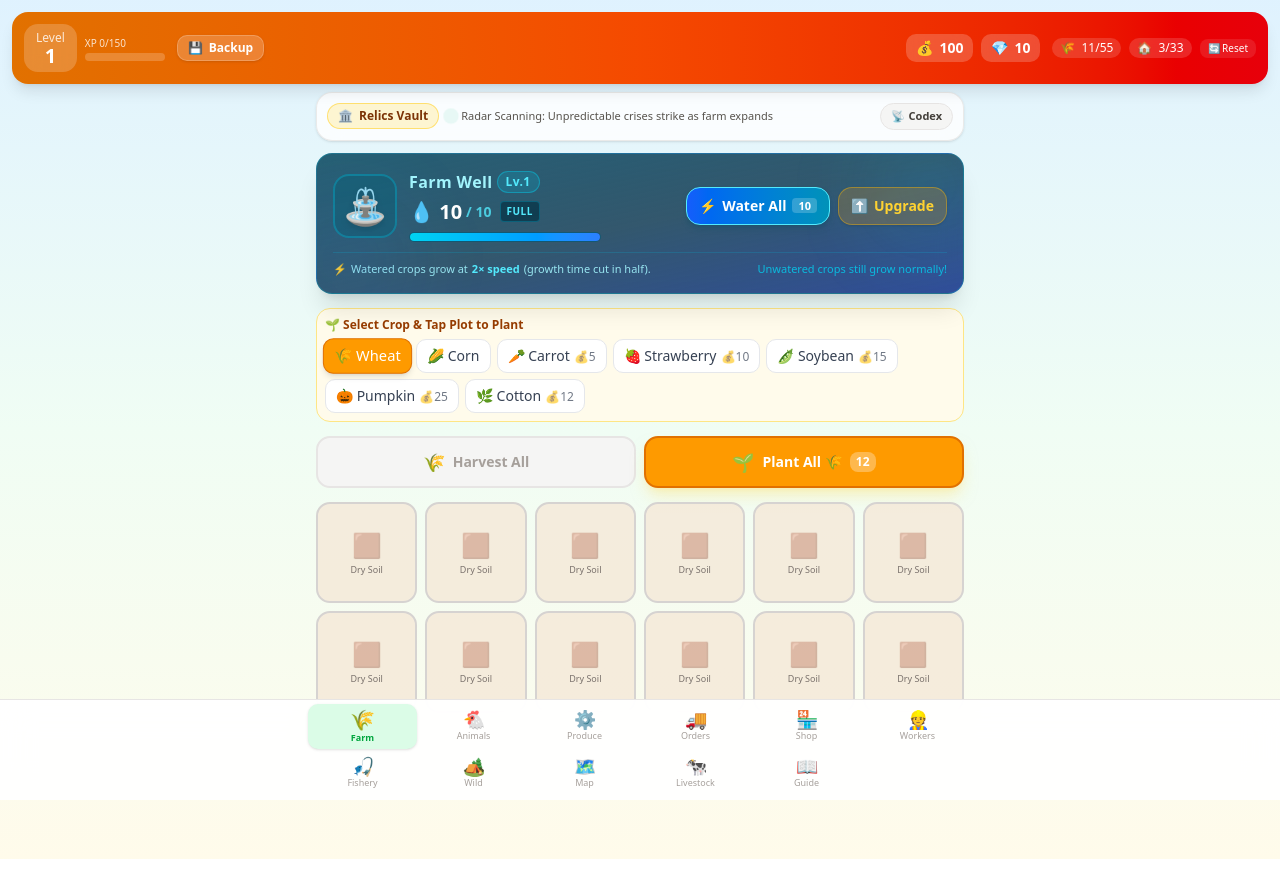
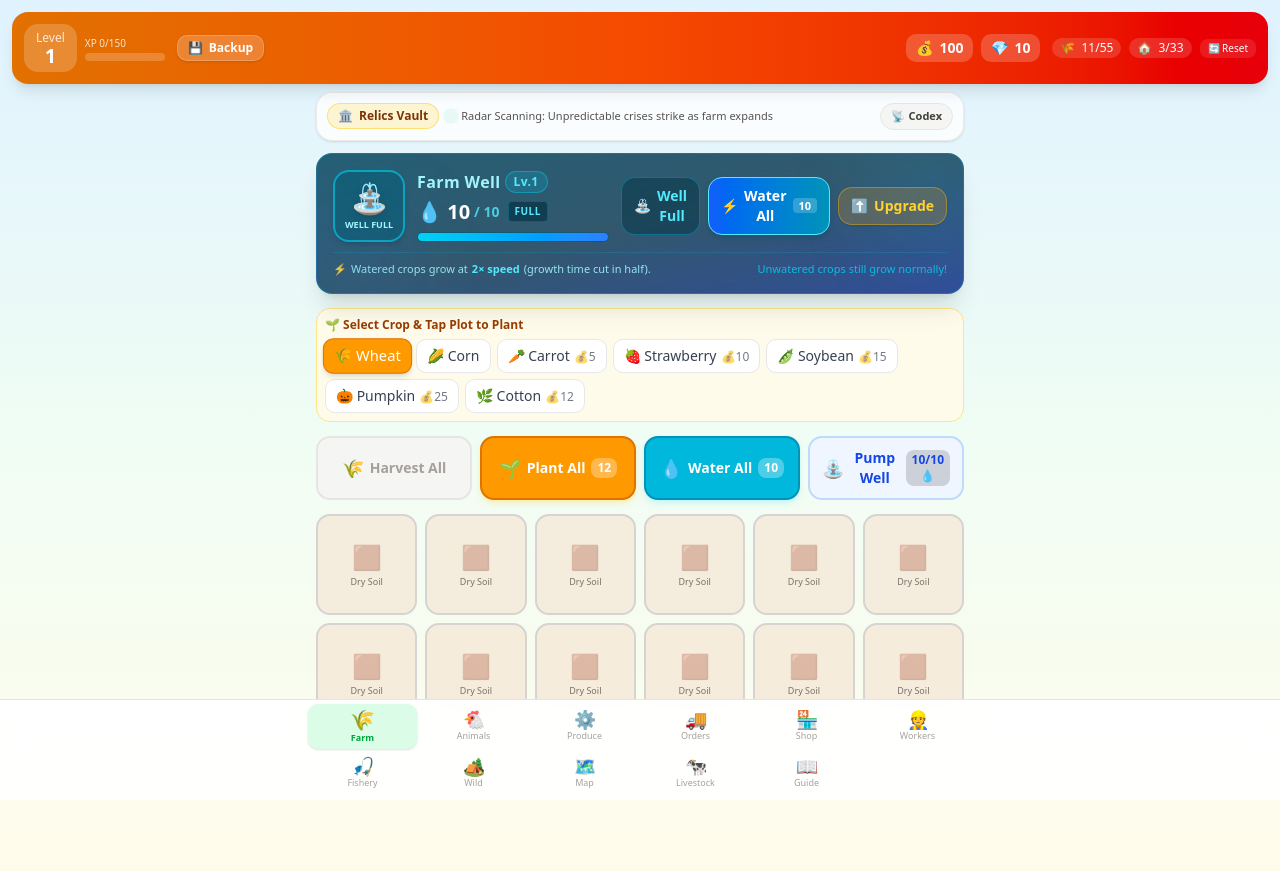
Before and after one commit to abhi543/meadowlands, a Next.js app: page / in a window 1280 px wide. Built offline with nearby package versions, Linux system fonts and the light colour scheme.

Commit message:
fix(farm): add prominent Water All and Pump Well buttons to Farm Grid batch controls and clarify well UI

```diff
--- a/src/components/game/FarmGrid.tsx
+++ b/src/components/game/FarmGrid.tsx
@@ -17,6 +17,9 @@ export function FarmGrid() {
     harvestAllPlots,
     waterPlot,
     waterLevel,
+    maxWaterLevel,
+    pumpWell,
+    waterAllPlots,
     silo,
     coins,
     systemicEvent,
@@ -30,9 +33,14 @@ export function FarmGrid() {
 
   const visiblePlots = plots.slice(0, unlockedPlots);
 
-  // Count ready and empty plots for batch actions
+  // Count ready, empty, and unwatered plots for batch actions
   const readyCount = visiblePlots.filter(p => p.crop && p.ready).length;
   const emptyCount = visiblePlots.filter(p => !p.crop).length;
+  const unwateredCount = visiblePlots.filter(p => !p.isWatered).length;
+  const effectiveMaxWater = maxWaterLevel || 10;
+  const isWellFull = waterLevel >= effectiveMaxWater;
+  const canWaterAll = waterLevel > 0 && unwateredCount > 0;
+  const waterableCount = Math.min(waterLevel, unwateredCount);
   const selectedCropDef = CROPS[selectedCrop];
   const totalPlantCost = emptyCount * selectedCropDef.seedCost;
   const canAffordPlantAll = selectedCropDef.seedCost === 0 || coins >= totalPlantCost;
@@ -84,21 +92,21 @@ export function FarmGrid() {
       )}
 
       {/* Batch Action Buttons */}
-      <div className="flex gap-2 flex-wrap">
+      <div className="grid grid-cols-2 sm:grid-cols-4 gap-2">
         {/* Harvest All */}
         <button
           onClick={() => harvestAllPlots()}
           disabled={readyCount === 0}
-          className={`flex-1 min-w-[140px] px-4 py-2.5 rounded-xl font-semibold text-sm transition-all border-2 flex items-center justify-center gap-2 ${
+          className={`px-3 py-2.5 rounded-xl font-semibold text-xs sm:text-sm transition-all border-2 flex items-center justify-center gap-1.5 ${
             readyCount > 0
-              ? 'bg-green-500 hover:bg-green-600 text-white border-green-600 shadow-lg shadow-green-200/50 active:scale-95'
+              ? 'bg-green-500 hover:bg-green-600 text-white border-green-600 shadow-md shadow-green-200/50 active:scale-95'
               : 'bg-stone-100 dark:bg-stone-800 text-stone-400 dark:text-stone-500 border-stone-200 dark:border-stone-700 cursor-not-allowed'
           }`}
         >
-          <span className="text-lg">{'🌾'}</span>
+          <span className="text-base sm:text-lg">{'🌾'}</span>
           Harvest All
           {readyCount > 0 && (
-            <span className="bg-white/30 px-1.5 py-0.5 rounded-md text-xs font-bold">
+            <span className="bg-white/30 px-1.5 py-0.5 rounded-md text-[10px] sm:text-xs font-bold">
               {readyCount}
             </span>
           )}
@@ -108,22 +116,76 @@ export function FarmGrid() {
         <button
           onClick={() => plantAllCrops(selectedCrop)}
           disabled={emptyCount === 0 || !canAffordPlantAll}
-          className={`flex-1 min-w-[140px] px-4 py-2.5 rounded-xl font-semibold text-sm transition-all border-2 flex items-center justify-center gap-2 ${
+          className={`px-3 py-2.5 rounded-xl font-semibold text-xs sm:text-sm transition-all border-2 flex items-center justify-center gap-1.5 ${
             emptyCount > 0 && canAffordPlantAll
-              ? 'bg-amber-500 hover:bg-amber-600 text-white border-amber-600 shadow-lg shadow-amber-200/50 active:scale-95'
+              ? 'bg-amber-500 hover:bg-amber-600 text-white border-amber-600 shadow-md shadow-amber-200/50 active:scale-95'
               : 'bg-stone-100 dark:bg-stone-800 text-stone-400 dark:text-stone-500 border-stone-200 dark:border-stone-700 cursor-not-allowed'
           }`}
         >
-          <span className="text-lg">{'🌱'}</span>
-          Plant All {selectedCropDef.emoji}
+          <span className="text-base sm:text-lg">{'🌱'}</span>
+          Plant All
           {emptyCount > 0 && (
-            <span className="bg-white/30 px-1.5 py-0.5 rounded-md text-xs font-bold">
+            <span className="bg-white/30 px-1.5 py-0.5 rounded-md text-[10px] sm:text-xs font-bold">
               {emptyCount}
             </span>
           )}
           {totalPlantCost > 0 && (
-            <span className="text-xs opacity-80">{'💰'}{totalPlantCost}</span>
+            <span className="text-[10px] sm:text-xs opacity-80">{'💰'}{totalPlantCost}</span>
           )}
+        </button>
+
+        {/* Water All */}
+        <button
+          onClick={() => {
+            if (waterLevel <= 0) {
+              useGameStore.getState().addNotification('Well is dry (0 💧)! Tap Pump Well to draw water.', '💧', 'info');
+              return;
+            }
+            if (unwateredCount === 0) {
+              useGameStore.getState().addNotification('All plots are already hydrated! 💧', '💧', 'info');
+              return;
+            }
+            waterAllPlots();
+          }}
+          className={`px-3 py-2.5 rounded-xl font-semibold text-xs sm:text-sm transition-all border-2 flex items-center justify-center gap-1.5 active:scale-95 ${
+            canWaterAll
+              ? 'bg-cyan-500 hover:bg-cyan-600 text-white border-cyan-600 shadow-md shadow-cyan-200/50'
+              : 'bg-cyan-50 dark:bg-cyan-950/40 text-cyan-700 dark:text-cyan-300 border-cyan-200 dark:border-cyan-800 hover:bg-cyan-100 dark:hover:bg-cyan-900/40'
+          }`}
+        >
+          <span className="text-base sm:text-lg">{'💧'}</span>
+          Water All
+          {canWaterAll ? (
+            <span className="bg-white/30 px-1.5 py-0.5 rounded-md text-[10px] sm:text-xs font-bold">
+              {waterableCount}
+            </span>
+          ) : (
+            <span className="text-[10px] sm:text-xs opacity-80">
+              ({unwateredCount === 0 ? 'Full' : '0💧'})
+            </span>
+          )}
+        </button>
+
+        {/* Pump Well */}
+        <button
+          onClick={() => {
+            if (isWellFull) {
+              useGameStore.getState().addNotification(`Well is already full (${waterLevel}/${effectiveMaxWater} 💧)! Water crops to use water.`, '⛲', 'info');
+              return;
+            }
+            pumpWell();
+          }}
+          className={`px-3 py-2.5 rounded-xl font-semibold text-xs sm:text-sm transition-all border-2 flex items-center justify-center gap-1.5 active:scale-95 ${
+            !isWellFull
+              ? 'bg-blue-600 hover:bg-blue-700 text-white border-blue-700 shadow-md shadow-blue-200/50'
+              : 'bg-blue-50 dark:bg-blue-950/40 text-blue-700 dark:text-blue-300 border-blue-200 dark:border-blue-800 hover:bg-blue-100 dark:hover:bg-blue-900/40'
+          }`}
+        >
+          <span className="text-base sm:text-lg">{'⛲'}</span>
+          Pump Well
+          <span className="bg-black/15 dark:bg-white/20 px-1.5 py-0.5 rounded-md text-[10px] sm:text-xs font-bold">
+            {waterLevel}/{effectiveMaxWater}💧
+          </span>
         </button>
       </div>
 
--- a/src/components/game/FarmWell.tsx
+++ b/src/components/game/FarmWell.tsx
@@ -36,7 +36,10 @@ export function FarmWell() {
   const canWaterAll = waterLevel > 0 && unwateredCount > 0;
 
   const handlePump = (e: React.MouseEvent<HTMLButtonElement>) => {
-    if (isFull) return;
+    if (isFull) {
+      useGameStore.getState().addNotification(`Well is already full (${waterLevel}/${maxWaterLevel} 💧)! Water crops to use water.`, '💧', 'info');
+      return;
+    }
 
     // Get click position for floating drop
     const rect = e.currentTarget.getBoundingClientRect();
@@ -81,16 +84,18 @@ export function FarmWell() {
           {/* Interactive Tap-to-Pump Button */}
           <button
             onClick={handlePump}
-            disabled={isFull}
-            title={isFull ? 'Well is full!' : 'Click to pump fresh water (+1 💧)'}
-            className={`relative group flex h-14 w-14 sm:h-16 sm:w-16 flex-shrink-0 items-center justify-center rounded-2xl border-2 transition-all duration-150 select-none ${
+            title={isFull ? 'Well is full! Tap to inspect.' : 'Click to pump fresh water (+1 💧)'}
+            className={`relative group flex flex-col h-16 w-16 sm:h-18 sm:w-18 flex-shrink-0 items-center justify-center rounded-2xl border-2 transition-all duration-150 select-none ${
               isFull
-                ? 'bg-cyan-800/40 border-cyan-500/40 opacity-90 cursor-default'
-                : 'bg-gradient-to-b from-cyan-500/30 to-blue-600/40 border-cyan-400 hover:border-cyan-300 hover:scale-105 active:scale-95 shadow-lg shadow-cyan-500/20 cursor-pointer'
+                ? 'bg-cyan-800/50 border-cyan-400/60 hover:bg-cyan-800/70 cursor-pointer shadow-md'
+                : 'bg-gradient-to-b from-cyan-500/40 to-blue-600/50 border-cyan-300 hover:border-cyan-200 hover:scale-105 active:scale-95 shadow-lg shadow-cyan-500/30 cursor-pointer animate-pulse'
             } ${isPumping ? 'scale-90 rotate-[-6deg]' : ''}`}
           >
-            <span className="text-3xl sm:text-4xl filter drop-shadow-md transition-transform group-hover:scale-110">
+            <span className="text-2xl sm:text-3xl filter drop-shadow-md transition-transform group-hover:scale-110">
               ⛲
+            </span>
+            <span className="text-[9px] font-black uppercase text-cyan-200 mt-0.5">
+              {isFull ? 'Well Full' : 'Pump +1💧'}
             </span>
 
             {/* Ripple Wave ring on pump */}
@@ -157,19 +162,41 @@ export function FarmWell() {
 
         {/* Right Side: Quick Action Buttons */}
         <div className="flex items-center gap-2 flex-wrap sm:flex-nowrap justify-end">
+          {/* Explicit Pump Button */}
+          <button
+            onClick={handlePump}
+            className={`flex-1 sm:flex-initial px-3 py-2 rounded-xl text-xs sm:text-sm font-bold flex items-center justify-center gap-1.5 border transition-all active:scale-95 ${
+              isFull
+                ? 'bg-cyan-950/50 text-cyan-300 border-cyan-500/40 hover:bg-cyan-900/40'
+                : 'bg-gradient-to-r from-cyan-500 to-teal-500 hover:from-cyan-400 hover:to-teal-400 text-stone-950 border-cyan-200 shadow-md shadow-cyan-500/20 animate-pulse'
+            }`}
+          >
+            <span>⛲</span>
+            <span>{isFull ? 'Well Full' : 'Pump (+1 💧)'}</span>
+          </button>
+
           {/* Quick Water All Plots */}
           <button
-            onClick={() => waterAllPlots()}
-            disabled={!canWaterAll}
-            className={`flex-1 sm:flex-initial px-3 py-2 rounded-xl text-xs sm:text-sm font-bold flex items-center justify-center gap-1.5 border transition-all ${
+            onClick={() => {
+              if (waterLevel <= 0) {
+                useGameStore.getState().addNotification('No water in well! Pump fresh water first.', '⛲', 'info');
+                return;
+              }
+              if (unwateredCount === 0) {
+                useGameStore.getState().addNotification('All crops are already watered!', '💧', 'info');
+                return;
+              }
+              waterAllPlots();
+            }}
+            className={`flex-1 sm:flex-initial px-3 py-2 rounded-xl text-xs sm:text-sm font-bold flex items-center justify-center gap-1.5 border transition-all active:scale-95 ${
               canWaterAll
-                ? 'bg-gradient-to-r from-blue-600 to-cyan-600 hover:from-blue-500 hover:to-cyan-500 text-white border-cyan-300 shadow-md shadow-cyan-900/40 active:scale-95'
-                : 'bg-slate-800/40 text-slate-500 border-slate-700/50 cursor-not-allowed'
+                ? 'bg-gradient-to-r from-blue-600 to-cyan-600 hover:from-blue-500 hover:to-cyan-500 text-white border-cyan-300 shadow-md shadow-cyan-900/40'
+                : 'bg-slate-800/60 text-slate-300 border-slate-700/60 hover:bg-slate-800'
             }`}
           >
             <span>⚡</span>
             <span>Water All</span>
-            {unwateredCount > 0 && waterLevel > 0 && (
+            {unwateredCount > 0 && (
               <span className="bg-white/20 px-1.5 py-0.2 rounded text-[11px]">
                 {Math.min(waterLevel, unwateredCount)}
               </span>
```
